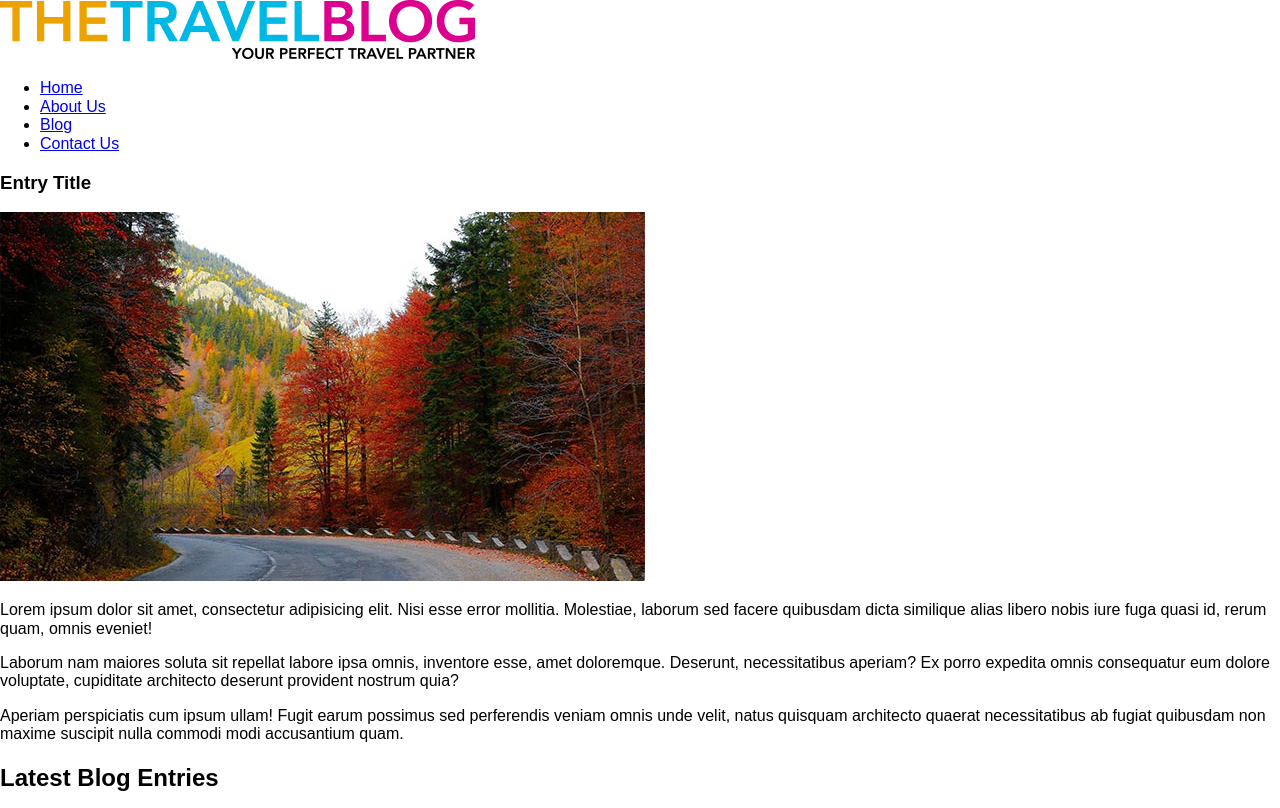
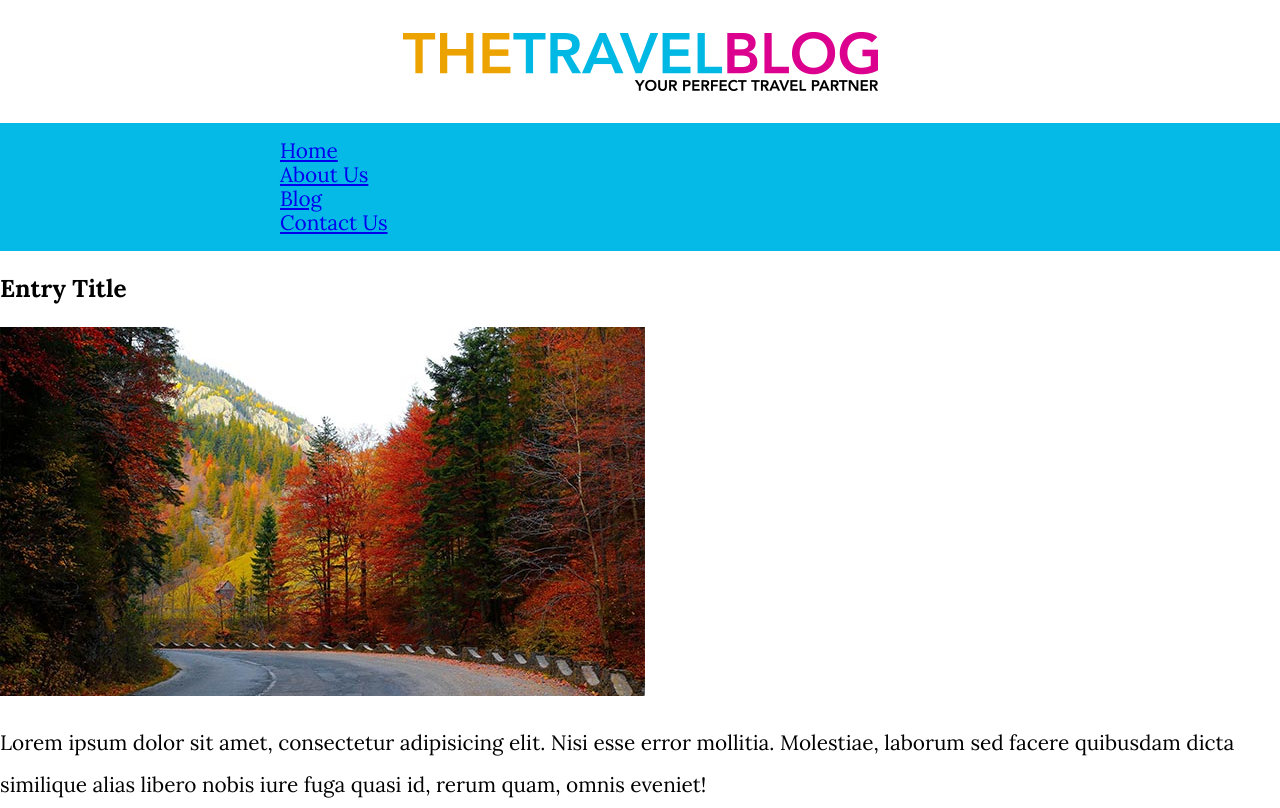
Before and after one commit to rusteauG/Flex_1, a plain HTML site: page Layout Holy Grail/index.html in a window 1280 px wide. Shown: the top 808 px of the page. Drawn offline with nearby package versions, Linux system fonts and the light colour scheme.

Commit message:
before Adding media-query_1

```diff
--- a/Layout Holy Grail/styles.css
+++ b/Layout Holy Grail/styles.css
@@ -1,3 +1,12 @@
+:root {
+	--mainFont: "Lora", serif;
+	--primary: #05bae6;
+	--secondary: #db008d;
+	--gray: #e5e5e5;
+	--white: #ffffff;
+	--black: #000000;
+}
+
 html {
 	box-sizing: border-box;
 }
@@ -7,7 +16,37 @@ html {
 	box-sizing: inherit;
 }
 body {
-	font-family: Arial, Helvetica, sans-serif;
+	font-family: var(--mainFont);
+	font-size: 1.3rem;
+}
+
+p {
+	line-height: 2;
+}
+img {
+	max-width: 100%;
+}
+.site-header {
+	padding: 2rem 0;
+	display: flex;
+	justify-content: center;
+	align-items: center;
+}
+
+.main-navigation {
+	background-color: var(--primary);
+	padding: 1rem 0;
+}
+
+.main-navigation ul li {
+	list-style: none;
+}
+
+.main-navigation ul {
+	max-width: 800px;
+	margin: 0 auto;
+	display: flex;
+	flex-direction: column;
 }
 
 /* CSS styles for the footer */
@@ -20,7 +59,7 @@ footer {
 }
 
 .footer-content {
-	max-width: 1200px;
+	max-width: 800px;
 	margin: 0 auto;
 	display: flex;
 	justify-content: space-around;
```
